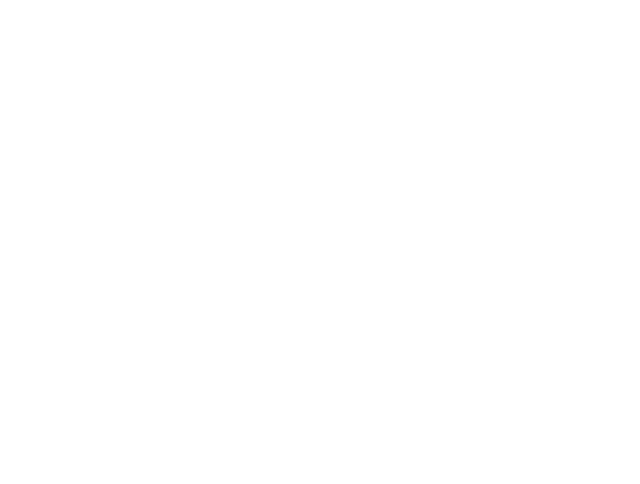
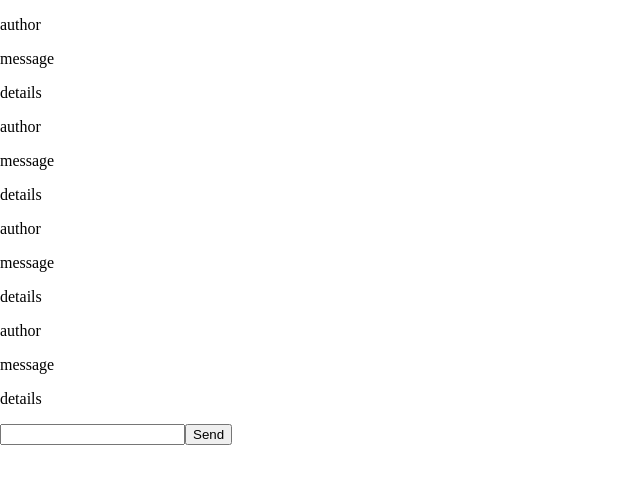
Before and after one commit to ddetkovs/mychatapp, a React (Create React App) app: page / in a window 1280 px wide. Shown: the top 484 px of the page, without its empty margins (0-640 px from the left). Built offline with nearby package versions, Linux system fonts and the light colour scheme.

Commit message:
initial structure

```diff
--- a/src/App.css
+++ /dev/null
@@ -1,38 +0,0 @@
-.App {
-  text-align: center;
-}
-
-.App-logo {
-  height: 40vmin;
-  pointer-events: none;
-}
-
-@media (prefers-reduced-motion: no-preference) {
-  .App-logo {
-    animation: App-logo-spin infinite 20s linear;
-  }
-}
-
-.App-header {
-  background-color: #282c34;
-  min-height: 100vh;
-  display: flex;
-  flex-direction: column;
-  align-items: center;
-  justify-content: center;
-  font-size: calc(10px + 2vmin);
-  color: white;
-}
-
-.App-link {
-  color: #61dafb;
-}
-
-@keyframes App-logo-spin {
-  from {
-    transform: rotate(0deg);
-  }
-  to {
-    transform: rotate(360deg);
-  }
-}
--- /dev/null
+++ b/src/App.module.scss
@@ -0,0 +1,4 @@
+
+.my-chat-app {
+
+}
--- a/src/App.tsx
+++ b/src/App.tsx
@@ -1,10 +1,13 @@
 import React from 'react';
-import './App.css';
+import AppStyles from './App.module.scss';
+import { MessageFeed } from './MessageFeed';
+import { MessagePrompt } from './MessagePrompt';
 
 function App() {
   return (
-    <div>
-
+    <div className={AppStyles['my-chat-app']}>
+      <MessageFeed></MessageFeed>
+      <MessagePrompt></MessagePrompt>
     </div>
   );
 }
--- /dev/null
+++ b/src/MessageFeed.module.scss
@@ -0,0 +1,4 @@
+
+.message-feed-container{
+
+}
--- /dev/null
+++ b/src/MessageFeed.tsx
@@ -0,0 +1,22 @@
+import React from 'react';
+import styles from './MessageFeed.module.scss';
+const Message = ({}) => {
+  return (
+    <div>
+      <p>author</p>
+      <p>message</p>
+      <p>details</p>
+    </div>
+  );
+};
+
+export const MessageFeed = () => {
+  return (
+    <div className={styles['message-feed-container']}>
+      <Message></Message>
+      <Message></Message>
+      <Message></Message>
+      <Message></Message>
+    </div>
+  );
+};
--- /dev/null
+++ b/src/MessagePrompt.module.scss
@@ -0,0 +1,4 @@
+
+.message-prompt-container {
+
+}
--- /dev/null
+++ b/src/MessagePrompt.tsx
@@ -0,0 +1,12 @@
+import React from 'react';
+import styles from './MessagePrompt.module.scss';
+export const MessagePrompt = () => {
+  return (
+    <div className={styles['message-prompt-container']}>
+      <form>
+        <input type="text" />
+        <button>Send</button>
+      </form>
+    </div>
+  );
+};
```
